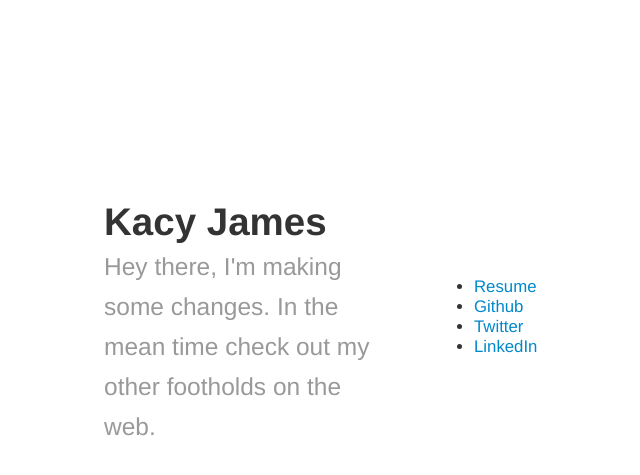
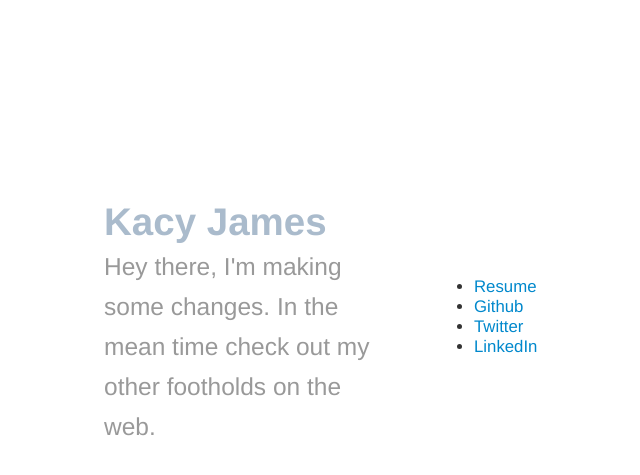
Before and after one commit to TheNorthEestern/personal-website, a Django app: template jupiter/templates/static/index.html in a window 1280 px wide. Shown: the top 475 px of the page, without its empty margins (11-651 px from the left). Run offline with Django 3.2, Linux system fonts and the light colour scheme; the template is opened without the code that fills it, so the values that code supplies are empty; parts of the project's set-up code (start-up, migrations or seed data) failed here and were passed over; some libraries are stand-ins or nearby versions.

Commit message:
Changed minor details

```diff
--- a/jupiter/templates/static/index.html
+++ b/jupiter/templates/static/index.html
@@ -1,8 +1,14 @@
 {% extends "super/foundation.html" %}
+{% block styles %}
+  .kc
+  {
+    color: #ABC
+  }
+{% endblock %}
 {% block content %}
   <div style="margin-top:15%;" class="container">
     <div class="span8">
-      <h1 class="credit pull-left span3">Kacy James<br>
+      <h1 class="kc credit pull-left span3">Kacy James<br>
         <small>Hey there, I'm making some changes. In the mean time check out my other footholds on the web.</small></h1>
       <ul style="font-size: 1.2em; margin-top: 11%;" class="span4 pull-right">
         <li><a href="http://dl.dropbox.com/u/13152762/resume.pdf">Resume</a></li>
--- a/jupiter/templates/super/foundation.html
+++ b/jupiter/templates/super/foundation.html
@@ -2,6 +2,9 @@
 <html>
   <head>
   <title>{% block title %}{% endblock %}</title>
+  <style>
+  {% block styles %}{% endblock %}
+  </style>
   {% load compress %}
   {% compress css %}
   <link rel="stylesheet" type="text/css" href="/static/css/bootstrap.min.css/" />
```
